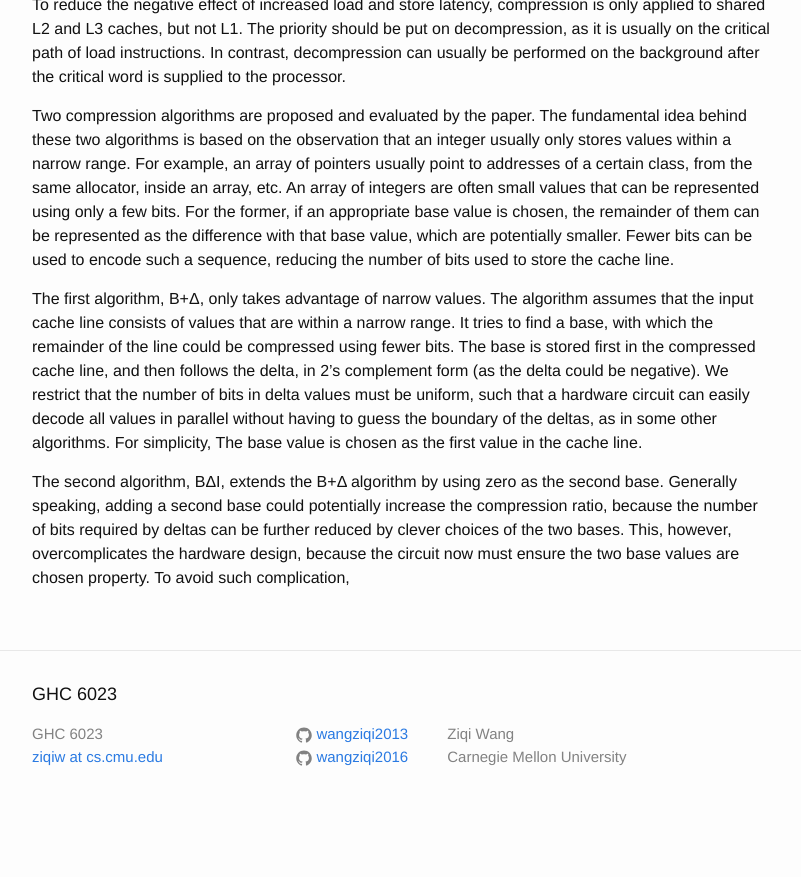
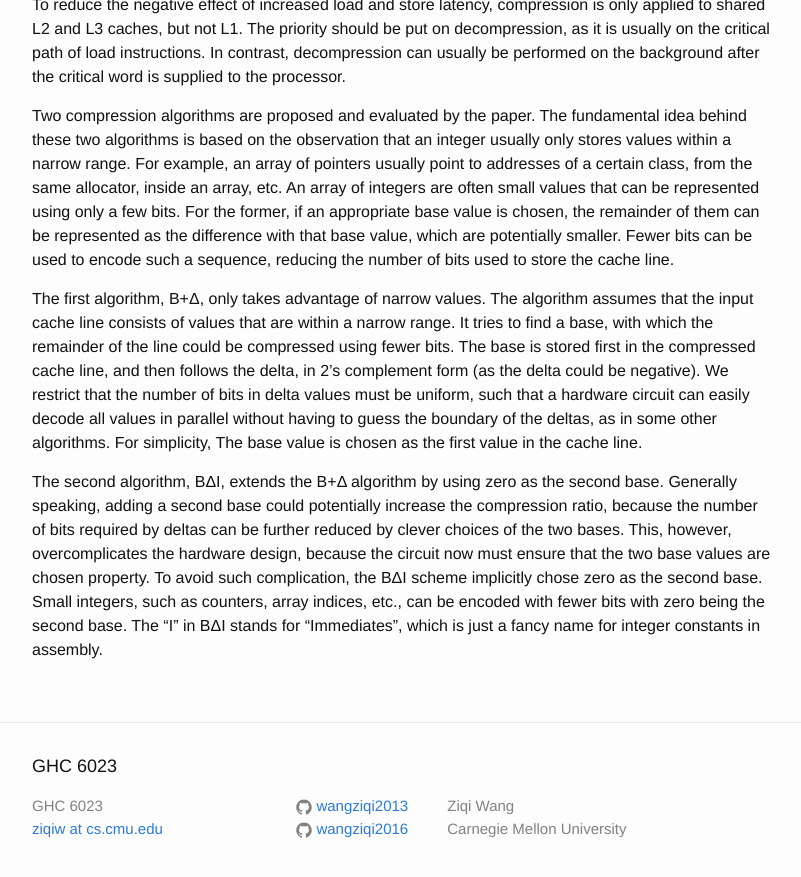
Before and after one commit to wangziqi2013/wangziqi2013.github.io, a Jekyll site: the page built from _posts/2018-05-21-Base-Delta-Immediate-Compression.markdown, in a window 1280 px wide and 900 px high, scrolled down 670 px. Shown: the top 877 px of the window, without its empty margins (238-1039 px from the left). Built offline with Jekyll 4.4.1, drawn with Linux system fonts in a browser that asks for light colours; before the commit the page ends 1498 px from its top, so only the background shows below that.

Commit message:
Finish BDI

```diff
--- a/_posts/2018-05-21-Base-Delta-Immediate-Compression.markdown
+++ b/_posts/2018-05-21-Base-Delta-Immediate-Compression.markdown
@@ -41,4 +41,7 @@ of the deltas, as in some other algorithms. For simplicity, The base value is ch
 The second algorithm, B&Delta;I, extends the B+&Delta; algorithm by using zero as the second base. Generally speaking,
 adding a second base could potentially increase the compression ratio, because the number of bits required by deltas can
 be further reduced by clever choices of the two bases. This, however, overcomplicates the hardware design, because the
-circuit now must ensure the two base values are chosen property. To avoid such complication,
+circuit now must ensure that the two base values are chosen property. To avoid such complication, the B&Delta;I scheme
+implicitly chose zero as the second base. Small integers, such as counters, array indices, etc., can be encoded with fewer
+bits with zero being the second base. The "I" in B&Delta;I stands for "Immediates", which is just a fancy name for integer
+constants in assembly.
```
